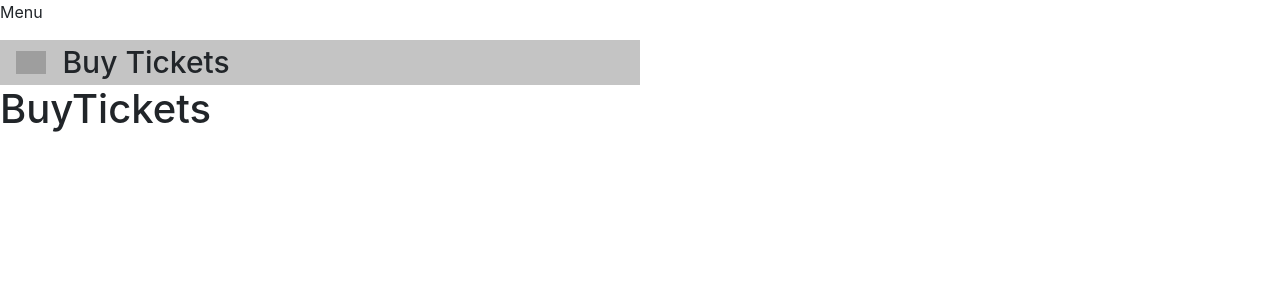
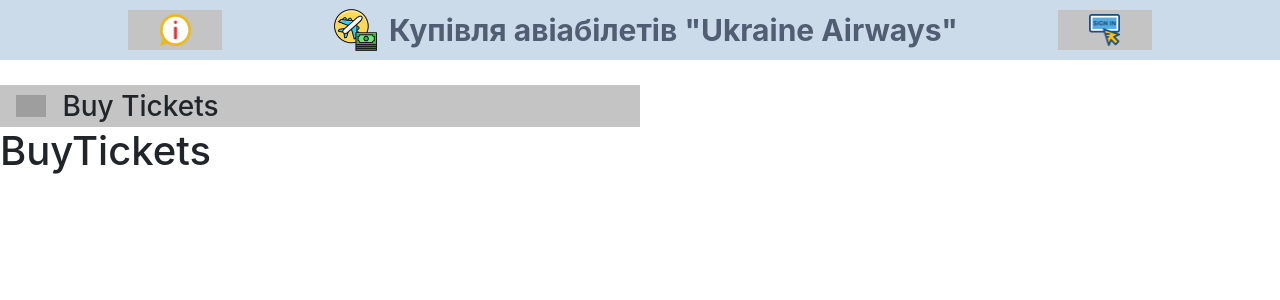
Before and after one commit to dream-team-ALNM/airlines, a React (Create React App) app in the folder frontend/: page / in a window 1280 px wide. Shown: the top 300 px of the page. Built offline with nearby package versions, Linux system fonts and the light colour scheme; grey boxes are pictures that could not be loaded.

Commit message:
Added menu design

```diff
--- a/frontend/src/components/common/label/index.tsx
+++ b/frontend/src/components/common/label/index.tsx
@@ -7,11 +7,11 @@
   iconPath: string;
 };
 
-const Link: React.FC<Props> = ({ name, iconPath }) => (
+const Label: React.FC<Props> = ({ name, iconPath }) => (
   <div className={getAllowedClasses(styles.labelContainer)}>
     <img src={iconPath} className={getAllowedClasses(styles.labelImage)} />
     <span className={getAllowedClasses(styles.labelName)}>{name}</span>
   </div>
 );
 
-export default Link;
+export default Label;
--- a/frontend/src/components/common/label/styles.module.scss
+++ b/frontend/src/components/common/label/styles.module.scss
@@ -1,6 +1,6 @@
 .labelContainer {
   width: 50%;
-  height: 45px;
+  height: 42px;
   background-color: #c4c4c4;
   display: flex;
   align-items: center;
@@ -11,7 +11,7 @@
   }
   .labelName {
     padding: 0 1rem;
-    font-size: 30px;
+    font-size: 28px;
     font-weight: 500;
   }
 }
--- /dev/null
+++ b/frontend/src/components/common/menu/button/index.tsx
@@ -0,0 +1,15 @@
+import { getAllowedClasses } from 'helpers';
+
+import styles from './styles.module.scss';
+
+type Props = {
+  iconPath: string;
+};
+
+const MenuButton: React.FC<Props> = ({ iconPath }) => (
+  <div className={getAllowedClasses(styles.menuButtonContainer)}>
+    <img src={iconPath} className={getAllowedClasses(styles.menuButtonImage)} />
+  </div>
+);
+
+export default MenuButton;
--- /dev/null
+++ b/frontend/src/components/common/menu/button/styles.module.scss
@@ -0,0 +1,12 @@
+.menuButtonContainer {
+  width: 11%;
+  height: 40px;
+  background-color: #c4c4c4;
+  display: flex;
+  align-items: center;
+  justify-content: center;
+  padding: 0 1rem;
+  .menuButtonImage {
+    width: 50%;
+  }
+}
--- a/frontend/src/components/common/menu/index.tsx
+++ b/frontend/src/components/common/menu/index.tsx
@@ -1,3 +1,25 @@
-const Menu: React.FC = () => <p>Menu</p>;
+import Button from './button';
+// import accountImage from '../../../assets/img/account.png';
+import infoImage from '../../../assets/img/info.png';
+import loginImage from '../../../assets/img/login.png';
+import airwaysImage from '../../../assets/img/airways.png';
+
+import { getAllowedClasses } from 'helpers';
+
+import styles from './styles.module.scss';
+
+const Menu: React.FC = () => (
+  <div className={getAllowedClasses(styles.menuContainer)}>
+    <Button iconPath={infoImage} />
+    <div className={getAllowedClasses(styles.menuNameContainer)}>
+      <img src={airwaysImage} className={getAllowedClasses(styles.menuImage)} />
+      <span className={getAllowedClasses(styles.menuName)}>
+        Купівля авіабілетів &quot;Ukraine Airways&quot;
+      </span>
+    </div>
+
+    <Button iconPath={loginImage} />
+  </div>
+);
 
 export default Menu;
--- /dev/null
+++ b/frontend/src/components/common/menu/styles.module.scss
@@ -0,0 +1,25 @@
+.menuContainer {
+  height: 60px;
+  display: flex;
+  align-items: center;
+  justify-content: space-around;
+  padding: 0 8rem;
+  background-color: #cbdbea;
+  margin-bottom: 25px;
+
+  .menuNameContainer {
+    display: flex;
+    align-items: center;
+    justify-content: center;
+
+    .menuImage {
+      width: 8%;
+    }
+
+    .menuName {
+      font-size: 30px;
+      font-weight: 700;
+      color: #515d72;
+    }
+  }
+}
```
